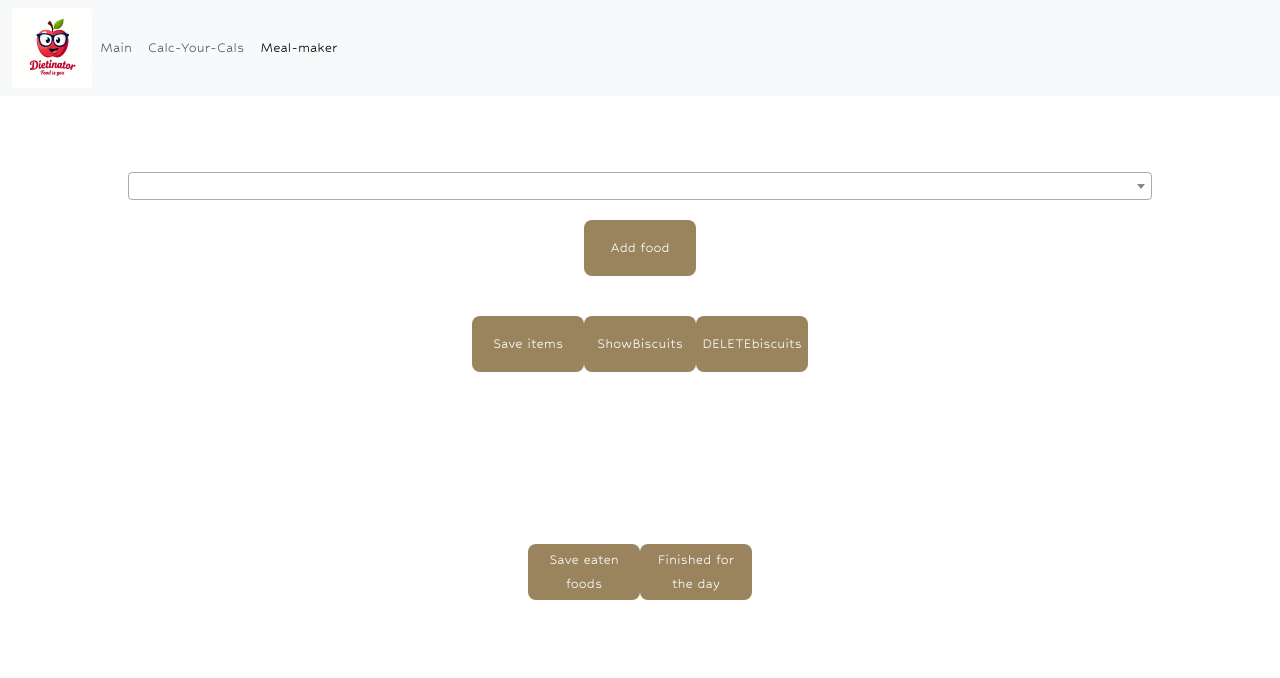
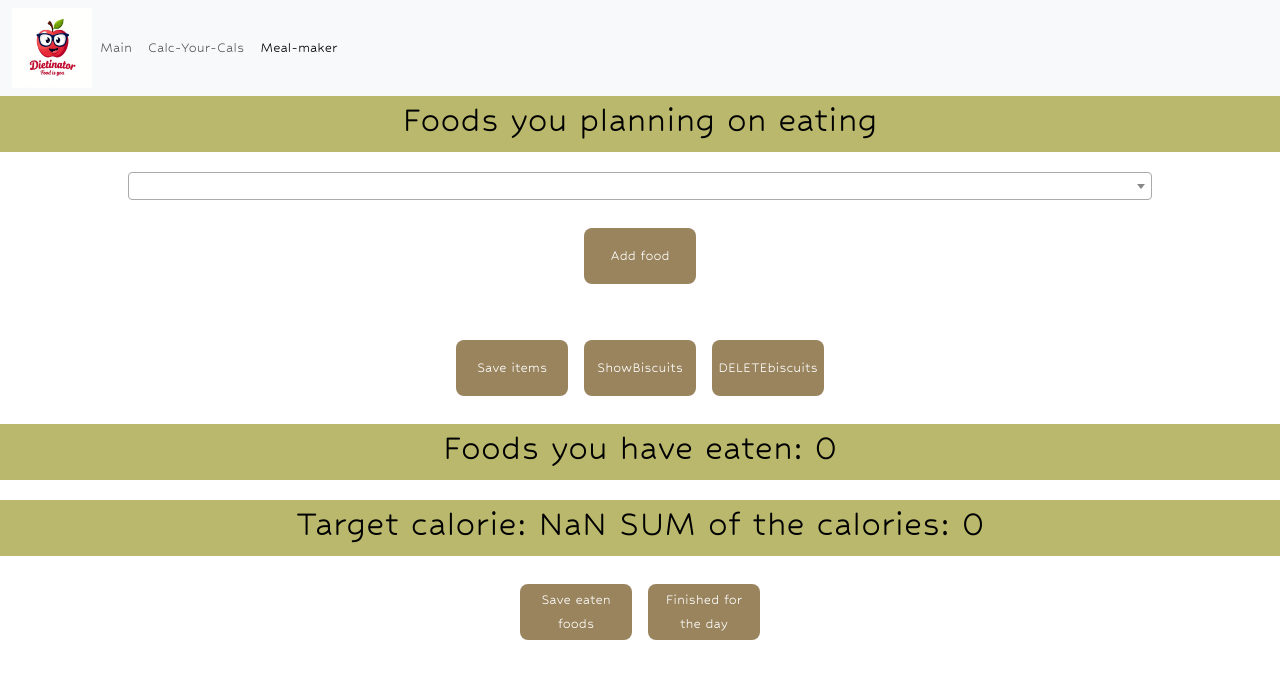
Before and after one commit to VerticalCoot2/EgyRemekVizsga, a website: page public/html/etrendkeszito.html in a window 1280 px wide. Drawn offline with Linux system fonts and the light colour scheme; no server answers.

Commit message:
buttspace

```diff
--- a/public/css/style.css
+++ b/public/css/style.css
@@ -54,6 +54,15 @@ a
     align-self: center;
 }
 
+.szoveghatter
+{
+    background-color: #bab86c;
+    width: 100%;
+    justify-content: center;
+    align-items: center;
+    align-content: center;
+}
+
 div
 {
     display: flex;
@@ -62,10 +71,15 @@ div
 body
 {
     background: var(--darkBlue);
-    background: white;
+    background: rgb(255, 255, 255);
     margin: 0%;
     font-family: MOONREE;
-    color: white;
+    color: rgb(0, 0, 0);
+}
+
+label
+{
+    color: black;
 }
 
 .select2-search__field
@@ -349,10 +363,6 @@ input {
     width: 100%;     /* width is up to you */
 }
 
-label {
-    color: white;
-}
-
 #logo
 {
     width: 80px;
@@ -390,6 +400,7 @@ button
     border: 0px;
     width: 14vh;
     height: 7vh;
+    margin: 1vh;
 }
 
 button:hover
--- a/public/html/etrendkeszito.html
+++ b/public/html/etrendkeszito.html
@@ -38,7 +38,7 @@
         </div>
       </nav>
     <div class="overDIV">
-      <h1>Foods you planning on eating</h1>
+      <div class="szoveghatter"><h1>Foods you planning on eating</h1></div>
         <select class="js-example-basic-single" name="patya" id="patya">
 
         </select>
@@ -54,8 +54,8 @@
       <!-- DELETE ON RELEASE --><button type="button" id="biscuitDelete">DELETEbiscuits</button><!-- DELETE ON RELEASE -->
       </div>
 
-      <h1 id="fyhe">Foods you have eaten: 0</h1>
-      <h1 id="allCals">SUM of the calories: 0</h1>
+      <div class="szoveghatter"><h1 id="fyhe">Foods you have eaten: 0</h1></div>
+      <div class="szoveghatter"><h1 id="allCals">SUM of the calories: 0</h1></div>
       <div class="valasztas" id="mindmegette">
 
       </div>
```
